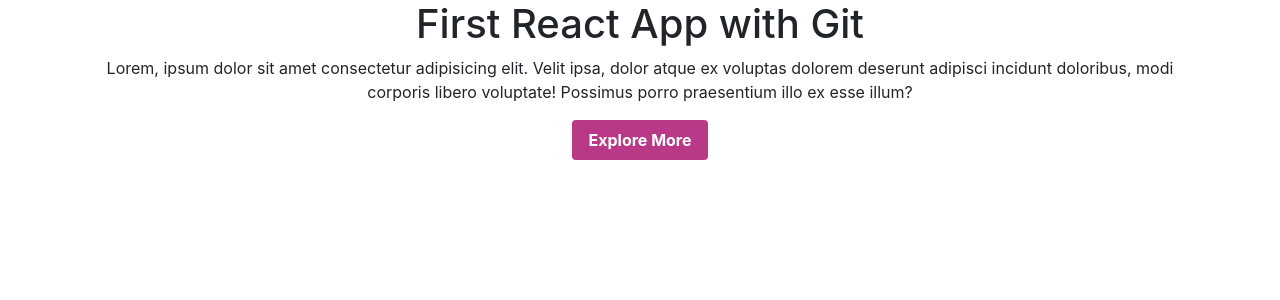
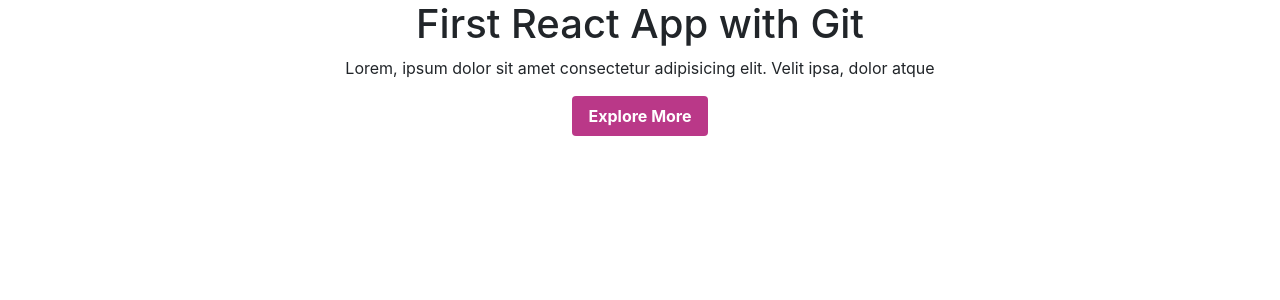
Before and after one commit to nretana/github-demo-reactapp, a React (Create React App) app: page / in a window 1280 px wide. Shown: the top 300 px of the page. Built offline with nearby package versions, Linux system fonts and the light colour scheme.

Commit message:
Description text corrected in main app component

```diff
--- a/src/App.js
+++ b/src/App.js
@@ -5,7 +5,7 @@
     <div className='App'>
       <div className='container'>
         <h1>First React App with Git</h1>
-        <p>Lorem, ipsum dolor sit amet consectetur adipisicing elit. Velit ipsa, dolor atque ex voluptas dolorem deserunt adipisci incidunt doloribus, modi corporis libero voluptate! Possimus porro praesentium illo ex esse illum?</p>
+        <p>Lorem, ipsum dolor sit amet consectetur adipisicing elit. Velit ipsa, dolor atque</p>
         <button>Explore More</button>
       </div>
       <div></div>
```
